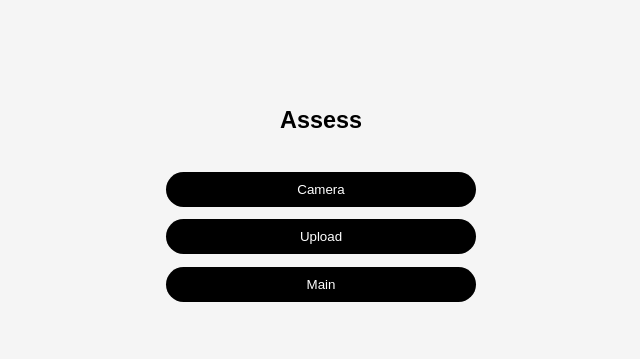
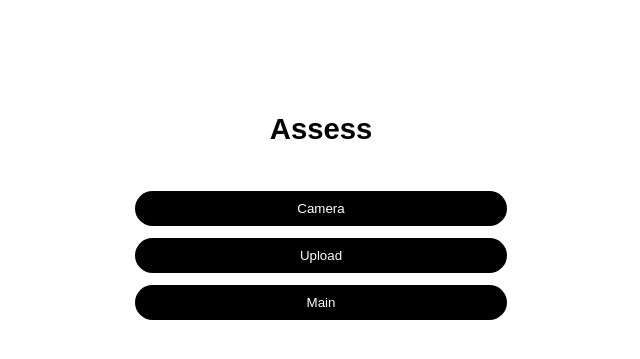
Before and after one commit to CasualCodes/se-project-edr, a Django app: page /edr/assess/ in a window 1280 px wide. Shown: the top 359 px of the page, without its empty margins (319-959 px from the left). Run offline with Django 4.2, Linux system fonts and the light colour scheme.

Commit message:
removed placeholders, finished most deliberations

```diff
--- a/edr_django/edr/static/style.css
+++ b/edr_django/edr/static/style.css
@@ -1,13 +1,13 @@
 body
 {
     font-family: Arial, Helvetica, sans-serif;
-    font-size: 20px;
+    font-size: 25px;
     font-weight: normal;
 
     line-height: 1.6em;
     margin: 0;
 
-    background-color: #f5f5f5;
+    background-color: #ffffff;
     color: #000000;
     text-align: center;
 }
@@ -16,10 +16,12 @@
 {
     padding: 20px;
     margin-top: 5dvi;
+    border-radius: 2rem;
+
+    /*background-color: #f5f5fa;*/
     border-width: 3px;
     border-bottom-width: 10px;
 
-    /*flexbox attempt*/
     display: flex;
     flex-direction: column;
     justify-content: center;
@@ -32,7 +34,19 @@
 
 .button
 {
-    width: 25%;
+    width: 30%;
+    align-self: center;
+    margin-top: 1%;
+    background-color: #000000;
+    color: #ffffff;
+    padding: 10px 15px;
+    border: none;
+    border-radius: 2rem;
+}
+
+.buttonBlue
+{
+    width: 30%;
     align-self: center;
     margin-top: 1%;
     background-color: #000000;
@@ -48,14 +62,19 @@
     color: #ffffff;
 }
 
+.buttonBlue:hover
+{
+    background: #38b6ff;
+    color: #ffffff;
+}
+
 .media
 {
     width:45%;
     height:45%;
     margin: auto;
-    /*flexbox attempt*/
+
     display: flex;
-
     justify-content:center;
 
 }
--- a/edr_django/edr/templates/edr/assess_screen.html
+++ b/edr_django/edr/templates/edr/assess_screen.html
@@ -35,7 +35,7 @@
 
     <div class="container">
         <h3 class="subcontainer" id="assess_lbl">Assess</h3>
-        <button class="button" type="button" id="start"> Camera </button>
+        <button class="buttonBlue" type="button" id="start"> Camera </button>
         <button class="button" type="button" id="snap" style="display: none;"><img src="data/camera.png"
                 alt="Camera"></button>
         <script>
@@ -44,7 +44,7 @@
                 document.getElementById('start').style.display = 'none';
             }
         </script>
-        <button class="button" type="button" id="gallery" onclick="document.getElementById('id_imgfile').click()"> Upload </button>
+        <button class="buttonBlue" type="button" id="gallery" onclick="document.getElementById('id_imgfile').click()"> Upload </button>
         <button class="button" id="main_btn" type="button" onclick="location.href='/edr'">Main</button>
     </div>
 
--- a/edr_django/edr/templates/edr/disclaimer_screen.html
+++ b/edr_django/edr/templates/edr/disclaimer_screen.html
@@ -14,7 +14,7 @@
 
     <div class="container">
         <h3>Disclaimer:</h3>
-        <p>Lorem ipsum dolor sit amet consectetur, adipisicing elit. Beatae, libero molestiae id est error voluptates saepe totam assumenda dolorem natus unde nihil molestias, culpa sunt, magnam omnis in ratione! Quis! Lorem ipsum dolor sit amet consectetur adipisicing elit. Distinctio dicta pariatur commodi! Voluptate doloribus quasi beatae quia! Eos dolore sunt excepturi natus porro quaerat praesentium ducimus corporis. Voluptate, fugit iusto. Lorem ipsum, dolor sit amet consectetur adipisicing elit. Laborum expedita eaque, eius repellat odit ea explicabo quidem, qui praesentium dolorem, fugit cumque magnam nemo ex iste magni odio. Pariatur, in? Lorem ipsum dolor sit amet consectetur adipisicing elit. Corporis, dolorem in voluptate recusandae maiores distinctio magnam eum debitis error officia, consectetur non aperiam quam dolor alias sed culpa tenetur temporibus!</p>
+        <p>The accuracy of the results generated by AIsight may vary based on the quality of the image captured or uploaded. High-quality images with clear details contribute to more reliable outcomes. Users are advised to ensure optimal imaging conditions for accurate assessments and consult with healthcare professionals for definitive diagnoses. AIsight is not a substitute for professional medical advice, diagnosis, or treatment.</p>
     </div>
 
     <button class="button" id="main_btn" type="button" onclick="location.href='/edr'">Main</button>
--- a/edr_django/edr/templates/edr/index.html
+++ b/edr_django/edr/templates/edr/index.html
@@ -21,7 +21,7 @@
         </div>
 
         <div>
-            <button class="button" type="button" onclick="location.href='/edr/assess'">Assess</button>
+            <button class="buttonBlue" type="button" onclick="location.href='/edr/assess'">Assess</button>
         </div>
         <button class="button" type="button" onclick="location.href='/edr/disclaimer'">Disclaimer</button>
         <button class="button" type="button" onclick="location.href='/edr/list'">Diseases</button>
```
